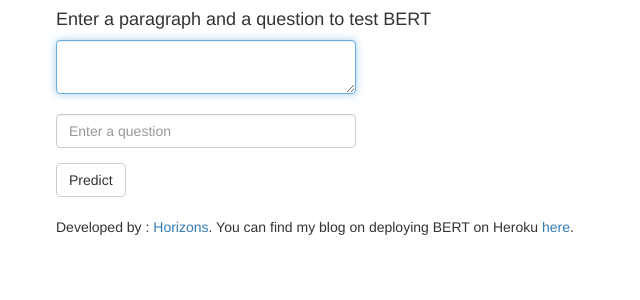
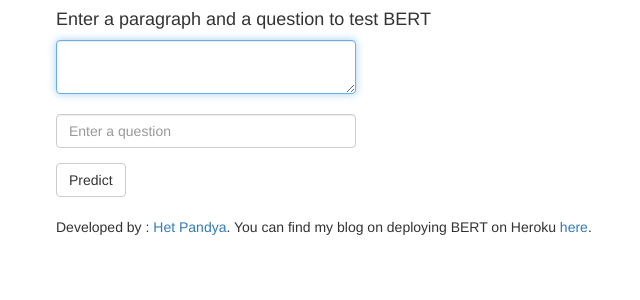
Before and after one commit to hetpandya/heroku-bert-deployment, a Flask app: page / in a window 1280 px wide. Shown: the top 300 px of the page, without its empty margins (99-739 px from the left). Run offline with Flask 2, Linux system fonts and the light colour scheme; some libraries are stand-ins or nearby versions.

Commit message:
Update index.html

```diff
--- a/templates/index.html
+++ b/templates/index.html
@@ -38,7 +38,7 @@
       </div>
 
     <div class="row-sm-5 row-sm-offset-1">
-      <p>Developed by : <a href='https://github.com/horizons-ml' target="_blank">Horizons</a>. You can find my blog on deploying BERT on Heroku <a href='https://medium.com/analytics-vidhya/deploying-bert-on-heroku-7df1d23f9c43' target="_blank">here</a>.</p>
+      <p>Developed by : <a href='https://github.com/hetpandya' target="_blank">Het Pandya</a>. You can find my blog on deploying BERT on Heroku <a href='https://medium.com/analytics-vidhya/deploying-bert-on-heroku-7df1d23f9c43' target="_blank">here</a>.</p>
     </div>
 
     </div>
```
